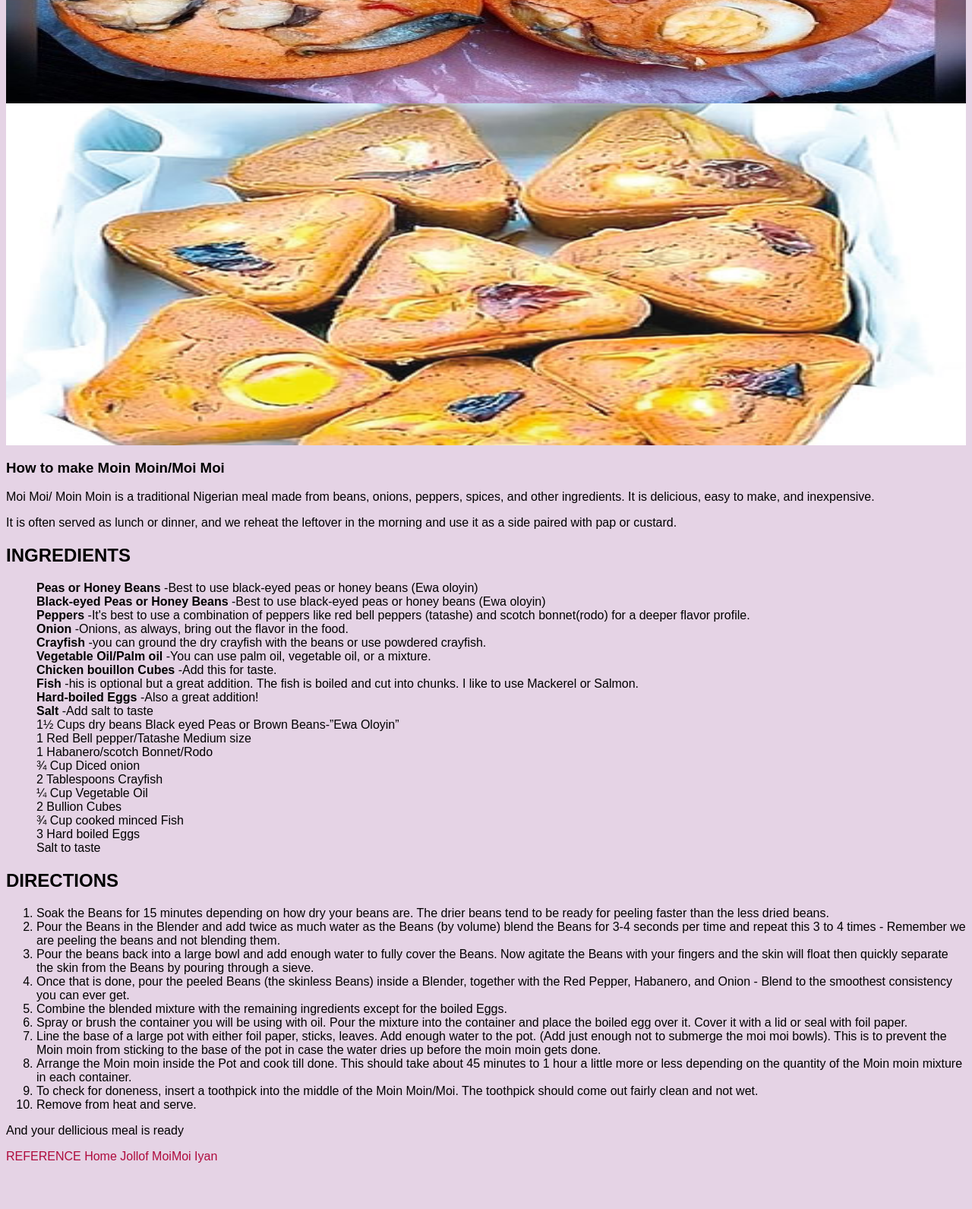
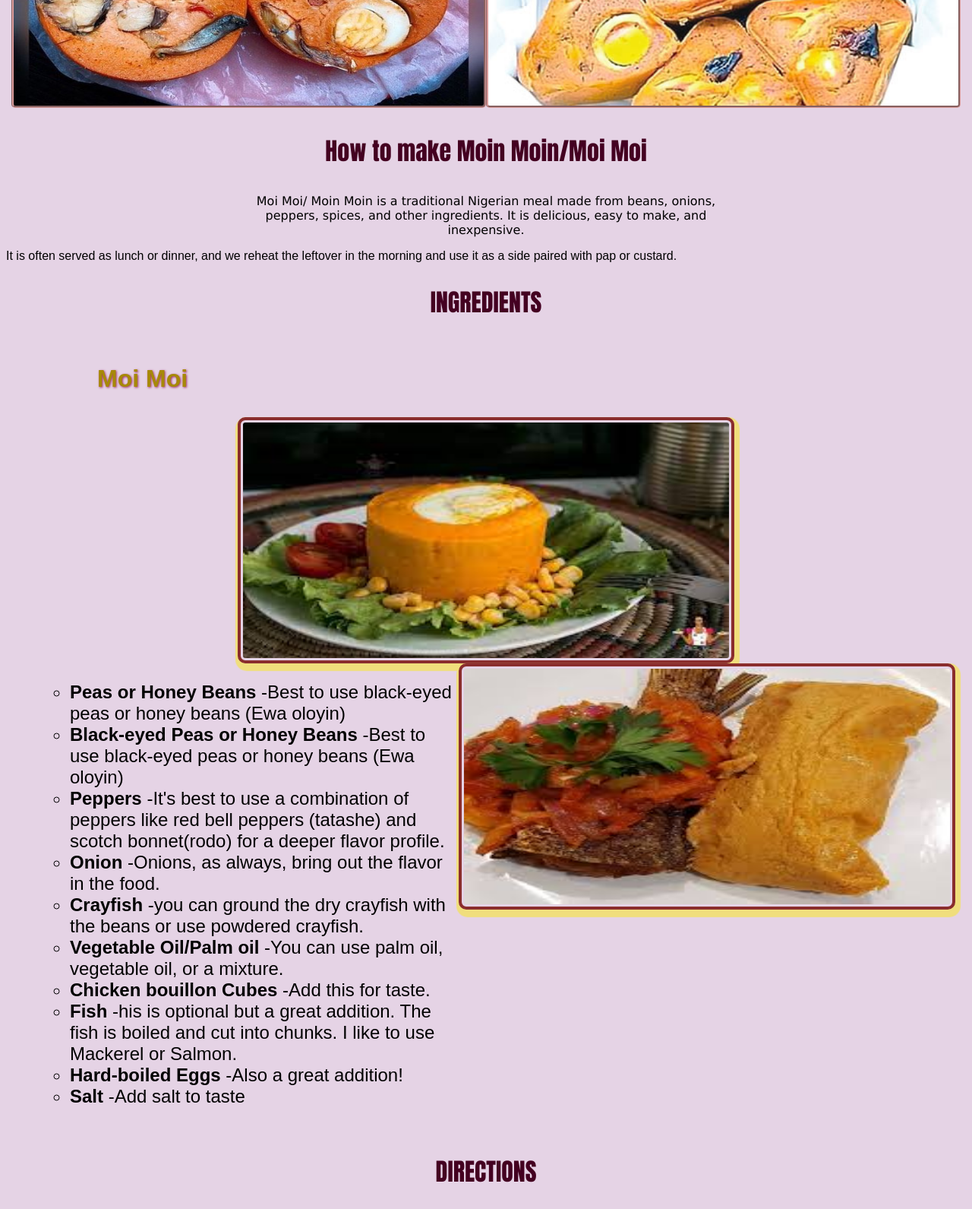
Before and after one commit to Okoro91/odin-recipes, a plain HTML site: page recipes/moimoi.html in a window 1280 px wide. Shown: the part 460-2051 px from the top of the page at 76% size. Before the commit the page ends 1999 px from the top, so only its background shows below. Drawn offline with Linux system fonts and the light colour scheme.

Commit message:
add style to pages

```diff
--- a/recipes/moimoi.html
+++ b/recipes/moimoi.html
@@ -12,23 +12,27 @@
     <h2 id="odin">Naija Food Hub</h2>
     <hr>
     <h1>Moi Moi</h1>
-    <div class="hmimage">
-    <img src="images/moi-moi.jpg" alt="moi-moi" width="920px" height="680px">
-    <img src="images/MoiMoi.jpg" alt="a finish moi moi" width="920px" height="680px">
+    <div class="image efoimage">
+    <img src="images/moi-moi.jpg" alt="moi-moi">
+    <img src="images/MoiMoi.jpg" alt="a finish moi moi">
     </div>
  </header>
  <main>
     <section>
-        <h3>How to make Moin Moin/Moi Moi</h3>
-        <p>
+        <h3 class="banner">How to make Moin Moin/Moi Moi</h3>
+        <p class="details">
             Moi Moi/ Moin Moin is a traditional Nigerian meal made from beans, onions, peppers, spices, and other ingredients. It is delicious, easy to make, and inexpensive.
         </p>
         <P>
             It is often served as lunch or dinner, and we reheat the leftover in the morning and use it as a side paired with pap or custard.
         </p>
     </section>
-    <section>
-        <h2>INGREDIENTS</h2>
+    <section id="moi-ingred">
+        <h2 class="banner">INGREDIENTS</h2>
+        <article class="firstingre">
+            <h3>Moi Moi</h3>
+        <img src="images/moi1.jpeg" alt="moi moi on a plate">
+        <img src="images/moi2.jpeg" alt="moi moi with fish">
             <ul>
                 <li><strong>Peas or Honey Beans</strong> -Best to use black-eyed peas or honey beans (Ewa oloyin)</li>
                 <li><strong>Black-eyed Peas or Honey Beans</strong> -Best to use black-eyed peas or honey beans (Ewa oloyin)</li>
@@ -40,21 +44,12 @@
                 <li><strong>Fish</strong> -his is optional but a great addition. The fish is boiled and cut into chunks. I like to use Mackerel or Salmon.</li>
                 <li><strong>Hard-boiled Eggs</strong> -Also a great addition!</li>
                 <li><strong>Salt</strong> -Add salt to taste</li>
-                <li>1½ Cups dry beans Black eyed Peas or Brown Beans-”Ewa Oloyin”</li>
-                <li>1 Red Bell pepper/Tatashe Medium size</li>
-                <li>1 Habanero/scotch Bonnet/Rodo</li>
-                <li>¾ Cup Diced onion</li>
-                <li>2 Tablespoons Crayfish</li>
-                <li>¼ Cup Vegetable Oil</li>
-                <li>2 Bullion Cubes</li>
-                <li>¾ Cup cooked minced Fish</li>
-                <li>3 Hard boiled Eggs</li>
-                <li>Salt to taste</li>
             </ul>
+        </article>
 
     </section>
-    <section>
-        <h2>DIRECTIONS</h2>
+    <section id="moidirect">
+        <h2 class="banner">DIRECTIONS</h2>
         <ol>
             <li>Soak the Beans for 15 minutes depending on how dry your beans are. The drier beans tend to be ready for peeling faster than the less dried beans.</li>
             <li> Pour the Beans in the Blender and add twice as much water as the Beans (by volume) blend the Beans for 3-4 seconds per time and repeat this 3 to 4 times - Remember we are peeling the beans and not blending them.</li>
@@ -69,14 +64,20 @@
             <li> Remove from heat and serve.</li>
         </ol>
 
-        <p>And your dellicious meal is ready</p>
+        <p class="meal">And your dellicious meal is ready</p>
     </section>
+    <hr>
     <footer>
-        <a href="https://cheflolaskitchen.com/make-moin-moin-moi-moi/" target="_blank"> REFERENCE</a>
+        <div class="footer">
         <a href="../index.html">Home</a>
         <a href="./jollof.html">Jollof</a>
         <a href="./moimoi.html">MoiMoi</a>
         <a href="./iyan.html">Iyan</a>
+        </div>
+        <div>
+        <a href="https://www.allrecipes.com/recipe/259978/nigerian-jollof-rice-with-chicken-and-fried-plantains/" target="_blank"> Reference</a>
+        <p>Design and coded by <a href="">mi okoro</a></p>
+        </div>
     </footer>
 
  </main>
--- a/styles.css
+++ b/styles.css
@@ -1,6 +1,7 @@
 * {
     background-color: rgb(229, 211, 229);
     font-family: Arial, Helvetica, sans-serif;
+    font-size: 1em;
 }
 a {
     text-decoration: none;
@@ -43,15 +44,31 @@ header h1 {
 
 }
 
-.hmimage {
+.image {
     display: flex;
     flex-flow: row wrap;
     align-items: center;
     justify-content: center;
 }
+
+.image img {
+    border-radius: 5px;
+    border: 3px groove rgb(218, 156, 156);
+}
+
 .hmimage img {
     height: 450px;
     min-width: 100%;
+}
+
+.jolimage img {
+    height: 480px;
+    width: 100%;
+}
+
+.efoimage img {
+    height: 450px;
+    width: 49%;
 }
 
 .banner {
@@ -115,11 +132,123 @@ nav .hmnav {
     color: #440021;
 
  }
-/*
- .hmnav li a {
-    background-color: rgba(170, 135, 38, 0.5);
-    color: aliceblue;
-    border-radius: 20px;
-    padding: auto 10px;
+ .details {
+    text-align: center;
+    font-size: 1rem;
+    font-family: Verdana, Geneva, Tahoma, sans-serif;
+    width: 650px;
+    margin: auto;
+
  }
- */
+
+ .firstingre{
+    display: flex;
+    flex-flow: row-reverse wrap;
+    justify-content: center;
+
+ }
+
+ .firstingre h3{
+    width: 100%;
+    font-size: 2rem;
+    color: #a78907;
+    text-shadow: 1px 1px 3px #9c2b60;
+    margin-left: 120px;
+
+ }
+ .firstingre img {
+    display: block;
+    height: 310px;
+    width: 50vw;
+    border-radius: 10px;
+    border: 4px solid #8a2d2d;
+    padding: 3px;
+    box-shadow: 2px 5px 1px  5px rgb(240, 222, 124);
+
+ }
+ .firstingre ul {
+    display: block;
+    height: 250px;
+    width: 40vw;
+    margin-left: 30px;
+    font-size: 1.5rem;
+    list-style-type: circle;
+    list-style-position: outside;
+
+ }
+
+ .rice, .dodo{
+    margin-top: 150px;
+ }
+
+ #direction ol {
+    list-style-type: lower-roman;
+    list-style-position: inside;
+    font-size: 1.5em;
+    background-image: linear-gradient(45deg, rgb(204, 85, 85) 30%, rgb(206, 163, 45) 50%, rgb(201, 48, 132) 10%);
+    border-radius: 10px;
+    border: 4px ridge rgb(187, 181, 91);
+ }
+
+ #direction li {
+    background-color: rgba(211, 134, 33, 0.5);
+    color: rgb(239, 245, 244);
+    border-radius: 10px;
+    font-weight: bold;
+    padding: 0.4em;
+    margin: 0.6em;
+ }
+
+ #moi-ingred ul{
+    height: 950px;
+ }
+
+ @media (min-width: 1200px) {
+ #moi-ingred ul{
+    height:390px;
+    margin-bottom: 50px;
+ }
+ }
+
+ #moidirect {
+    margin-top: 180px;
+ }
+ #moidirect ol{
+    list-style-type: lower-roman;
+    list-style-position: inside;
+    font-size: 1.5em;
+    background-image: url(./recipes/images/moi3.jpeg);
+    background-color: rgb(216, 79, 25);
+    background-position: center;
+    background-attachment: fixed;
+    background-repeat: no-repeat;
+    background-size: cover;
+    border: 2px solid rgb(211, 129, 52);
+    border-radius: 10px;
+    padding: 10px;
+ }
+ #moidirect li {
+    background-color: rgba(211, 134, 33, 0.5);
+    color: rgb(239, 245, 244);
+    border-radius: 10px;
+    font-weight: bold;
+    padding: 0.4em;
+    margin: 0.6em;
+ }
+
+
+ .meal {
+    font-size: 1.5em;
+ }
+
+ .footer {
+    display: flex;
+    flex-flow: row wrap;
+    justify-content: space-evenly;
+    align-items: center;
+    font-size: 1.5em;
+
+ }
+ .ref {
+    font-size: 1.2em;
+ }
```
Also changed, not shown: index.html (+1 -1 lines), recipes/iyan.html (+18 -12 lines), recipes/jollof.html (+19 -13 lines), recipes/images/moi1.jpeg (added), recipes/images/moi2.jpeg (added), recipes/images/moi3.jpeg (added).
